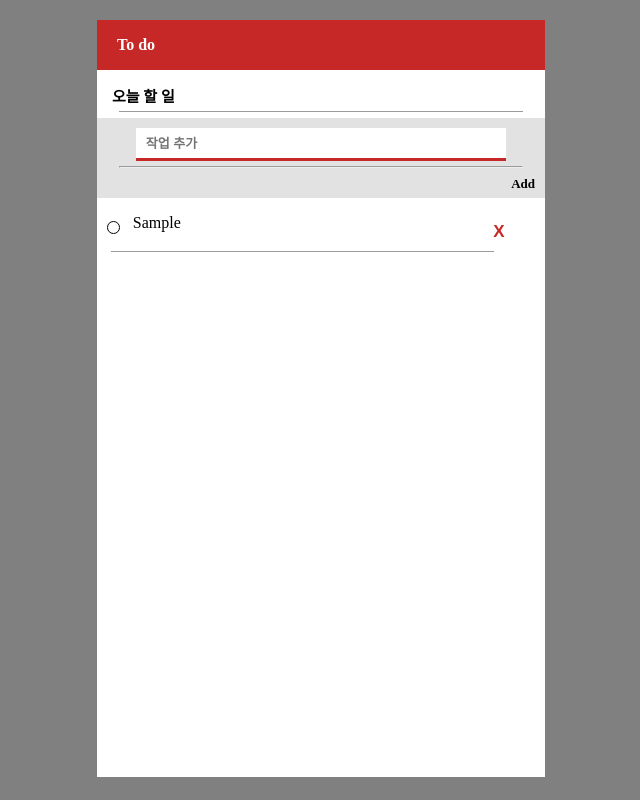
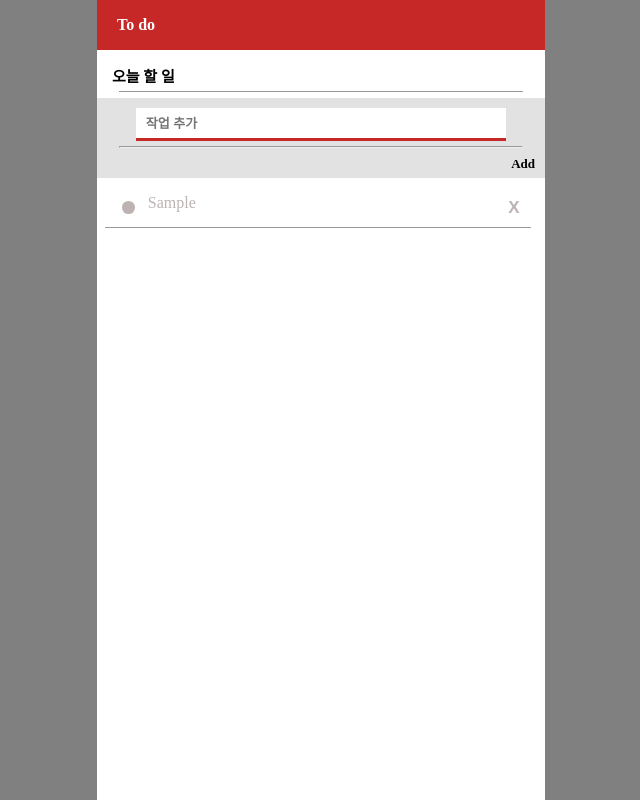
Before and after one commit to Liverpooll/first-project, a Django app: page /todos/todolist/ in a window 1280 px wide. Shown: the whole page, without its empty margins (319-959 px from the left). Run offline with Django 4.2, Linux system fonts and the light colour scheme; tables that the repository leaves empty hold one stand-in row (values such as "Sample post").

Commit message:
complete

```diff
--- a/todo/todos/static/exam.js
+++ b/todo/todos/static/exam.js
@@ -4,7 +4,6 @@ const form_box = document.querySelector('.form-box');
 const todo_input = document.querySelector('.todoValue');
 const submit_btn = document.querySelector('.btn-outline-dark');
 const inner_box = document.querySelector('.Down-box1');
-const nbsp = '&nbsp'
 
 
 
@@ -51,22 +50,20 @@ function create_todo(id) {
                     let X_button = document.createElement('input');
                     let radio = document.createElement('input');
                     let hr = document.createElement('hr');
+                    let div = document.createElement('div');
+                    let div1 = document.createElement('div');
 
 
+                    div.classList.add('check_span');
                     radio.type = 'checkbox';
-                    radio.style.marginLeft = '17px'
                     radio.setAttribute('onclick', `done_onclick(${id},event)`);
                     radio.classList.add('btn_done');
-                    radio.style.marginTop = "17px"
-
 
                     span.innerText = todo_input.value;
                     span.style.cursor = "pointer"
+                    span.setAttribute("onclick", `change_input_onclick(${id}, event)`);
+                    span.style.fontSize = "16px";
 
-                    span.style.marginLeft = '10px'
-
-                    span.setAttribute("onclick", `change_input_onclick(${id}, event)`);
-                    span.style.fontSize = "13px"
                     li.classList.add('todo_list_li');
 
 
@@ -75,11 +72,13 @@ function create_todo(id) {
                     X_button.value = 'X';
                     X_button.setAttribute("onclick", `delete_onclick(${id}, event)`);
                     X_button.classList.add('btn_delete');
-                    X_button.style.marginTop = '7px';
 
 
-                    li.appendChild(radio);
-                    li.appendChild(span);
+
+                    div.appendChild(radio);
+                    div.appendChild(div1);
+                    div.appendChild(span);
+                    li.appendChild(div);
                     li.appendChild(X_button);
                     li.appendChild(hr);
 
@@ -100,23 +99,16 @@ function create_todo(id) {
 
 
 
+
 // 체인지 인풋 온클릭 함수에서 누는 수정완료 버튼이 클릭 됐을 때 연결되는 함수
 function edit_success_onclick(id, event) {
 
 
+    let event_target = event.target;
     let new_input = document.querySelector('.new_input');
     let event_parent = event.target.parentElement;
-    let secondNode = event_parent.children[1];
     let thirdNode = event_parent.children[2];
-
     let span = document.createElement('span');
-    let radio = document.createElement('input');
-
-
-
-    radio.type = 'checkbox';
-    radio.setAttribute('onclick', `done_onclick(${id},event)`);
-    radio.classList.add('btn_done');
 
     span.innerText = new_input.value;
     span.style.cursor = "pointer"
@@ -142,14 +134,19 @@ function edit_success_onclick(id, event) {
         .then(function(response) {
             let result = response.data['is_success']
             if (result === true) {
-                if (new_input.value === '') {
+                if (new_input.value !== '') {
+                    event_parent.removeChild(thirdNode);
+                    event_parent.removeChild(event_target);
+                    event_parent.appendChild(span);
+
+                } else {
                     alert('수정해주세요');
-                } else {
-                event_parent.replaceChild(span, secondNode);
-                event_parent.removeChild(thirdNode);
+
+
                 }
             } else {
                 alert('fail');
+                console.log('d')
             }
         })
         .catch((error) => {
@@ -157,6 +154,8 @@ function edit_success_onclick(id, event) {
         })
 
 }
+
+
 
 
 function change_input_onclick(id, event) {
@@ -168,30 +167,27 @@ function change_input_onclick(id, event) {
     let new_input = document.createElement('input');
     let current_input = document.querySelector('.new_input');
     let event_parent = event.target.parentElement;
-    let secondNode = event_parent.children[1];
     let thirdNode = event_parent.children[2];
+    let current_value = event.target.innerHTML;
 
 
-    Edit_button.innerText = '수정!'
+    Edit_button.innerText = '수정!';
+    Edit_button.classList.add('btn_modify');
     Edit_button.setAttribute("onclick", `edit_success_onclick(${id}, event)`);
 
     new_input.classList.add('new_input');
     new_input.classList.add('todo_list_li');
+    new_input.placeholder=`${current_value}`;
 
     if (current_input) {
         alert('한번에 하나만 수정해주세욥');
     } else{
-    event_parent.replaceChild(new_input, secondNode);
-    event_parent.replaceChild(Edit_button, thirdNode);
-    event_parent.appendChild(thirdNode);
+        event_parent.removeChild(thirdNode);
+        event_parent.appendChild(new_input);
+        event_parent.appendChild(Edit_button);
     }
-    $('.new_input').keydown((key) => {
-        if (key.keyCode === 13) {
-            edit_success_onclick(id, event);
-        }
-    });
+}
 
-}
 
 
 
@@ -228,9 +224,7 @@ function delete_onclick(id, event) {
 }
 
 
-let event1 = '';
 function done_onclick(id, event) {
-
     axios({
             url: `/todos/done/`,
             method: 'post',
@@ -245,20 +239,26 @@ function done_onclick(id, event) {
         .then(function(response) {
             let result = response.data['is_success']
             if (result === true) {
-                let event1 = event.target;
-                let parents = event.target.parentElement;
-                let parents1 = parents.parentElement;
-                let parents2 = parents1.parentElement;
-                let secondNode = parents2.children[1];
+                let checking = event.target;
+                let parent = event.target.parentElement;
+                let parent1 = parent.parentElement;
+                let firstNode = parent.children[0];
+                let secondNode = parent.children[2];
 
+                if (checking.checked == true) {
+                firstNode.style.background = '#bdb3b3';
+                secondNode.style.color = '#bdb3b3';
+                secondNode.classList.add('disabled');
+                parent1.children[1].style.color = '#bdb3b3';
+                } else {
+                firstNode.style.background = 'white';
+                secondNode.style.color = 'black';
+                secondNode.classList.remove('disabled');
+                secondNode.setAttribute('onclick', `change_input_onclick(${id}, event)`);
+                parent1.children[1].style.color = '#C62828';
+                }
 
-                event1.style.background = '#d7d7d7'
-                parents2.style.color = '#d7d7d7'
-                secondNode.style.color = '#d7d7d7'
-
-
-
-            } else {
+            }else {
                 alert('fail')
             }
         })
--- a/todo/todos/static/todolist.CSS
+++ b/todo/todos/static/todolist.CSS
@@ -3,6 +3,7 @@ html, body {
   width:100%;
   height:100%;
   background-color: grey;
+  overflow: hidden;
 }
 
 div {
@@ -27,10 +28,6 @@ hr {
   height:100%;
   background-color: white;
   margin:auto;
-  height:200px;
-  background-color: white;
-  margin:auto;
-  margin-top:20px;
 
 }
 
@@ -122,28 +119,10 @@ hr {
   float:right;
 
 }
-
-
-
-
-
-
-
-
-
-
-
-
 .form-box {
   display: flex;
   justify-content: space-between;
 }
-
-
-
-
-
-
 .Down-box {
   width:100%;
   height:571px;
@@ -169,7 +148,7 @@ hr {
   height:1px;
   border-width:1px 0px 0px 0px;
   background-color: rgb(182, 181, 181);;
-  width:90%;
+  width:100%;
 
 }
 
@@ -178,7 +157,7 @@ hr {
   padding:8px;
   justify-content: space-between;
   width:95%;
-  margin-left:-15px;
+  margin-left:0px;
 }
 
 .check_span span {
@@ -232,3 +211,25 @@ input[type="checkbox"]:checked {
     width: 100%;
   }
 }
+
+.btn_modify {
+  background-color: #C62828;
+  color: white;
+  border:none;
+  margin-left:10px;
+  border-radius: 10px;
+  cursor: pointer;
+}
+
+.new_input {
+  height:8px;
+  width:150px;
+  border-top:1px;
+  border-left:1px;
+  border-right:1px;
+
+}
+
+.disabled {
+  pointer-events: none;
+}
--- a/todo/todos/templates/todolist.html
+++ b/todo/todos/templates/todolist.html
@@ -33,27 +33,35 @@
                 <hr>
                 <p onclick="create_todo()" class="btn" style="margin-top:0px; margin-bottom:0px;">Add</p>
             </div>
+
             <div class="Down-box">
-
             <ol class="Down-box1" style="list-style:none;">
                     {% for i in todolist %}
                     <li class="todo_list_li">
-
-                       {% comment %} {% if i.is_completed == True %}
-                        complete
+                       {% if i.is_completed == True %}
+                <div class="check_span">
+                    <input type="checkbox" onclick="done_onclick({{i.id}}, event)" id="btn_done" style="background-color:#bdb3b3" checked={{i.is_completed}}>
+                    <label for="btn_done"></label>
+                    <span class= "span_tag disabled" id="{{forloop.counter0}}" style="color:#bdb3b3">{{i.todo}}</span>
+                </div>
+                <input type="button" onclick="delete_onclick({{i.id}}, event)" style="color:#bdb3b3" class="btn_delete" value="X">
+                <hr>
                         {% else %}
-                        not complete
-                        {% endif %} {% endcomment %}
-
-                        <div class="check_span">
-                        <form action="#" method="POST">
+                <div class="check_span">
+                    <input type="checkbox" onclick="done_onclick({{i.id}}, event)" id="btn_done">
+                    <label for="btn_done"></label>
+                    <span class="span_tag" id="{{forloop.counter0}}" onclick="change_input_onclick({{i.id}}, event)">{{i.todo}}</span>
+                </div>
+                <input type="button" onclick="delete_onclick({{i.id}}, event)" class="btn_delete" value="X">
+                <hr>
+                        {% endif %}
+                        {% comment %} <div class="check_span">
                             <input type="checkbox" onclick="done_onclick({{i.id}}, event)" id="btn_done">
                             <label for="btn_done"></label>
-                        </form>
-                        <span id="{{forloop.counter0}}" onclick="change_input_onclick({{i.id}}, event)">{{i.todo}}</span>
+                            <span id="{{forloop.counter0}}" onclick="change_input_onclick({{i.id}}, event)">{{i.todo}}</span>
                         </div>
                         <input type="button" onclick="delete_onclick({{i.id}}, event)" class="btn_delete" value="X">
-                    <hr>
+                    <hr> {% endcomment %}
                     </li>
                     {% endfor %}
                 </ol>
@@ -104,7 +112,7 @@
 
     <script src="https://unpkg.com/axios/dist/axios.min.js"></script>
     <script src="https://ajax.googleapis.com/ajax/libs/jquery/3.6.0/jquery.min.js"></script>
-    <script src="/static/exam.JS" defer></script>
+    <script src="/static/exam.js" defer></script>
 </body>
 
 </html>
--- a/todo/todos/views.py
+++ b/todo/todos/views.py
@@ -104,7 +104,10 @@ class TodoDone(View):
         data = json.loads(request.body.decode('utf-8'))
         try:
             todo= Todo.objects.get(id = data['id'])
-            todo.is_completed = True
+            if todo.is_completed == True:
+                todo.is_completed = False
+            else:
+                todo.is_completed = True
             todo.save()
             result = True
             id = todo.id
```
